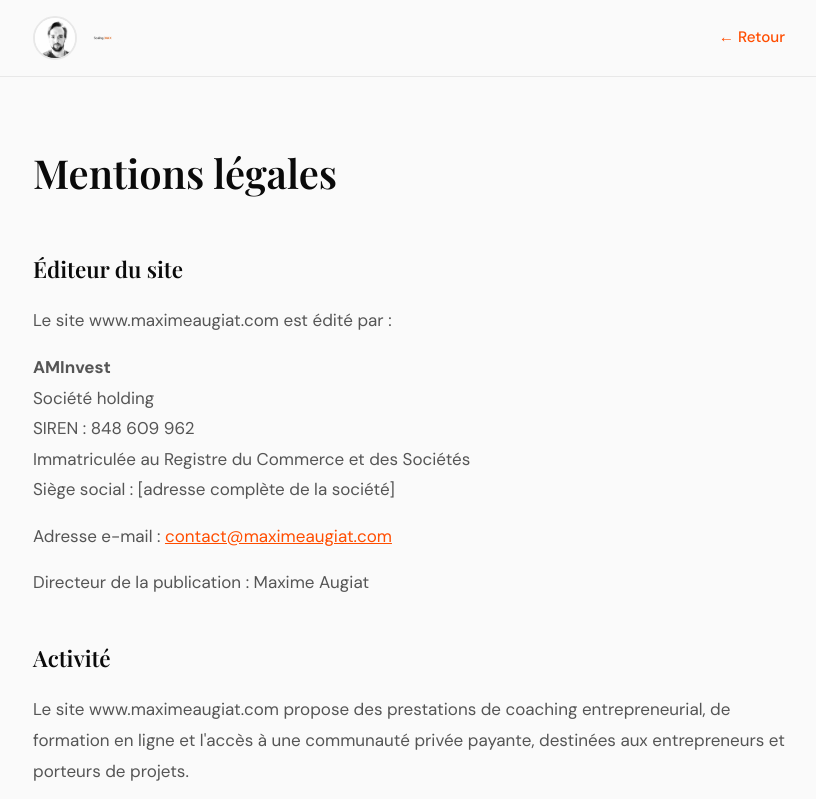
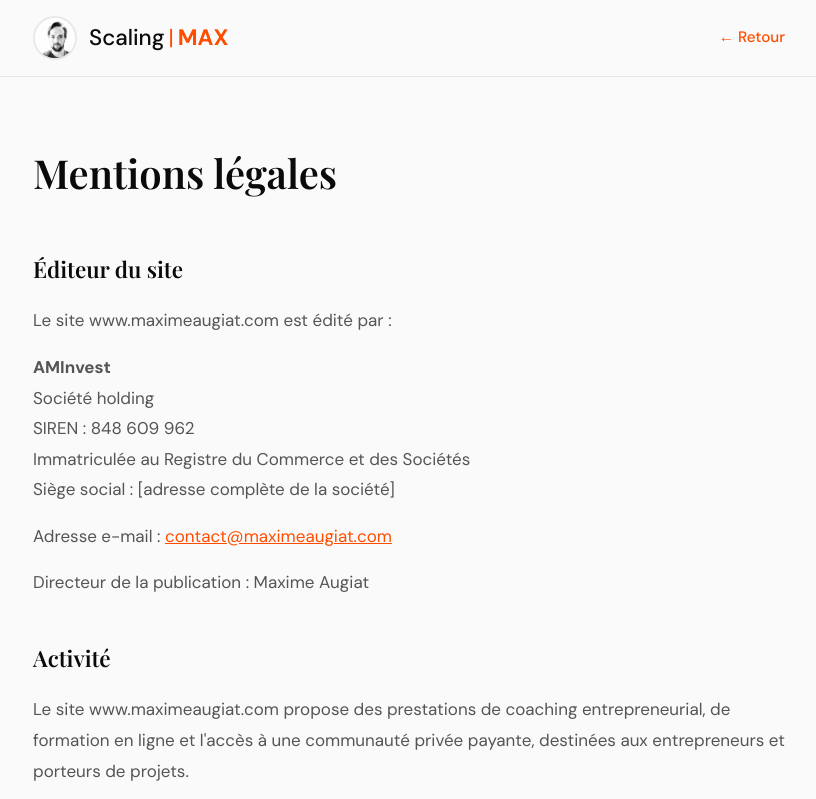
Before and after one commit to MaxScaling/landing-scaling-max, a plain HTML site: page mentions-legales.html in a window 1280 px wide. Shown: the top 799 px of the page, without its empty margins (231-1047 px from the left). Drawn offline with nearby package versions, Linux system fonts and the light colour scheme; a web font is replaced by a local one.

Commit message:
Add files via upload

```diff
--- a/mentions-legales.html
+++ b/mentions-legales.html
@@ -76,9 +76,26 @@
             border: 2px solid var(--gray-light);
         }
 
-        .logo-img {
-            height: 28px;
-            width: auto;
+        .logo {
+            font-family: var(--font-body);
+            font-size: 1.4rem;
+            font-weight: 500;
+            text-decoration: none;
+            color: var(--black);
+            display: flex;
+            align-items: center;
+            gap: 2px;
+        }
+
+        .logo .separator {
+            color: var(--accent);
+            font-weight: 300;
+            margin: 0 2px;
+        }
+
+        .logo .max {
+            color: var(--accent);
+            font-weight: 700;
         }
 
         .back-link {
@@ -139,7 +156,7 @@
         <div class="header-content">
             <a href="index.html" class="logo-container">
                 <img src="photo-max.jpg" alt="Max" class="logo-avatar">
-                <img src="logo-scaling-max.png" alt="Scaling MAX" class="logo-img">
+                <span class="logo">Scaling<span class="separator">|</span><span class="max">MAX</span></span>
             </a>
             <a href="index.html" class="back-link">← Retour</a>
         </div>
```
Also changed, not shown: index.html (+28 -5 lines).
